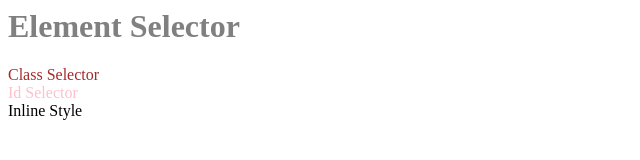
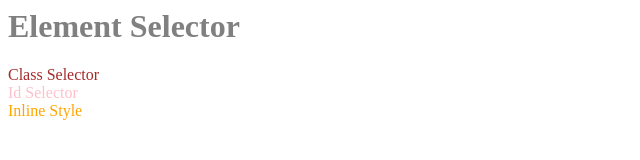
Before and after one commit to knightmoves-schools/011-inline-styles-selectors-hashyyazzie, a website: page index.html in a window 1280 px wide. Shown: the full height of the page, 0-640 px from the left. Drawn offline with Linux system fonts and the light colour scheme.

Commit message:
Update index.html
changed the end

```diff
--- a/index.html
+++ b/index.html
@@ -18,7 +18,6 @@
   <h1>Element Selector</h1>
   <div class="brown-text">Class Selector</div>
   <div id="selector-id">Id Selector</div>
-  <span>Inline Style</span>
+  <span style="color: orange;">Inline Style</span>
 </body>
-
 </html>
```
